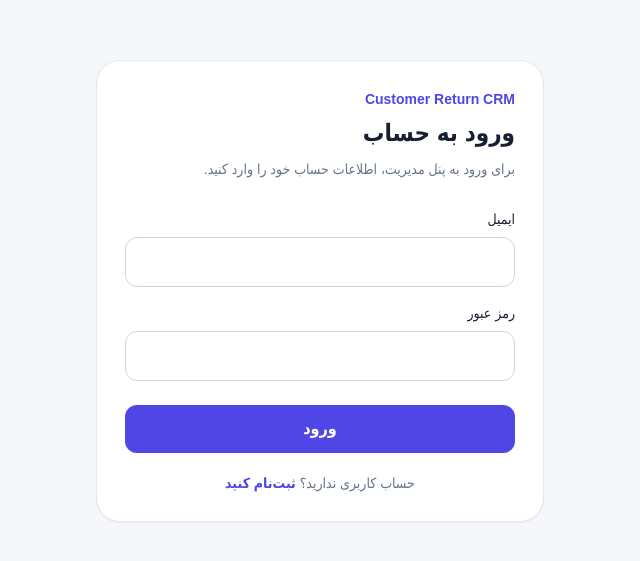
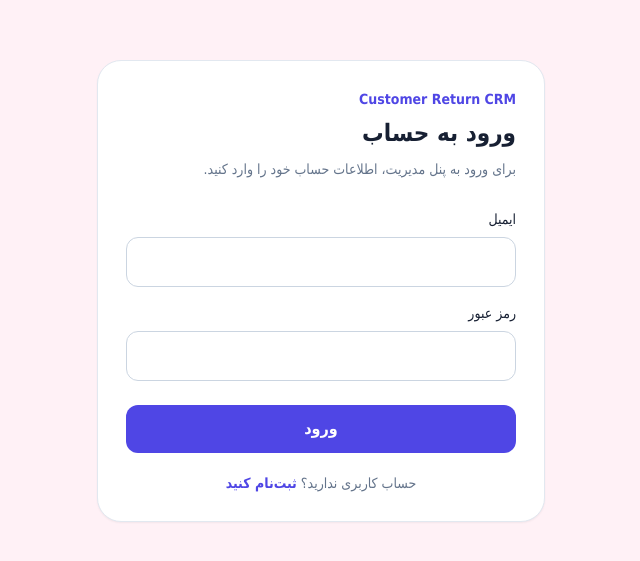
Before and after one commit to mohamadrahmani/CustomerReturnCRM, a Next.js app in the folder src/CustomerReturnCRM.Web/: page /login in a window 1280 px wide. Shown: the part 109-670 px from the top of the page, without its empty margins (402-1042 px from the left). Built offline with nearby package versions, Linux system fonts and the light colour scheme; no server answers.

Commit message:
style: use Iran Sans font stack

```diff
--- a/src/CustomerReturnCRM.Web/src/app/globals.css
+++ b/src/CustomerReturnCRM.Web/src/app/globals.css
@@ -5,8 +5,14 @@
 :root { color-scheme: light; }
 * { box-sizing: border-box; }
 html, body { margin: 0; min-height: 100%; }
-html { background: #f6f7fb; }
-body { background: #f6f7fb; color: #172033; font-family: Arial, Tahoma, sans-serif; -webkit-font-smoothing: antialiased; text-rendering: optimizeLegibility; }
+html { background: #fff1f6; }
+body {
+  background: #fff1f6;
+  color: #172033;
+  font-family: IRANSans, IRANSansWeb, "Iran Sans", Tahoma, Arial, sans-serif;
+  -webkit-font-smoothing: antialiased;
+  text-rendering: optimizeLegibility;
+}
 button, input, select, textarea { font: inherit; }
 button, a, select { -webkit-tap-highlight-color: transparent; }
 
```
